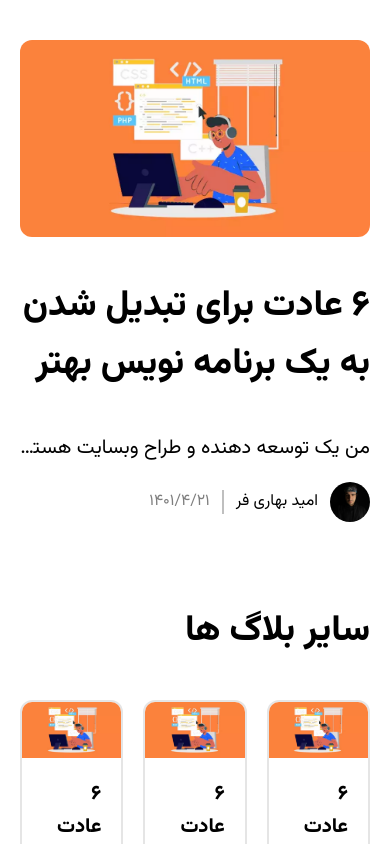
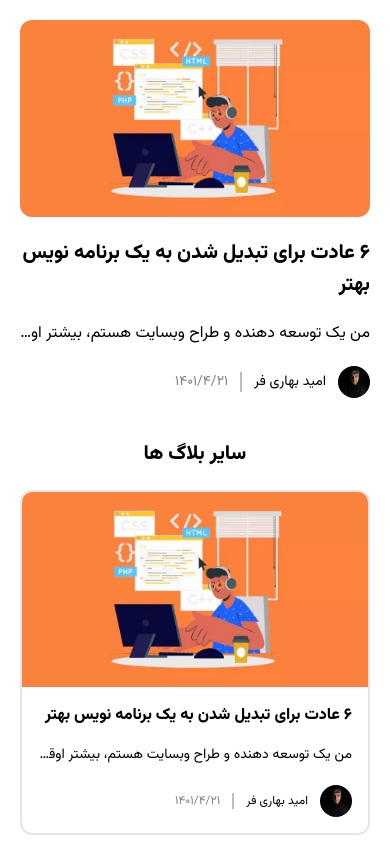
Before and after one commit to omidbaharifar/pachim-blog, a Next.js app: page / in a window 390 px wide. Shown: the top 844 px of the page. Built offline with nearby package versions, Linux system fonts and the light colour scheme.

Commit message:
feat: blog responsive added

```diff
--- a/components/cards/blogCard/index.tsx
+++ b/components/cards/blogCard/index.tsx
@@ -1,5 +1,4 @@
 import { FC } from "react";
-import Image from "next/image";
 import Link from "next/link";
 import UserImage from "@/components/images/userImage";
 import MainImage from "@/components/images/mainImage";
@@ -29,21 +28,27 @@ const BlogCard: FC<props> = ({ blog, large }) => {
         />
         <h2
           className={`font-bold leading-relaxed ${
-            large ? "text-4xl my-10" : "text-xl m-5"
+            large
+              ? "text-xl sm:text-2xl lg:text-4xl my-5 sm:my-8 lg:my-10"
+              : "text-base lg:text-xl m-4 lg:m-5"
           }`}
         >
           {blog.title}
         </h2>
         <p
           className={`whitespace-nowrap text-ellipsis overflow-hidden mb-5 ${
-            large ? "text-xl" : "text-base mx-5"
+            large
+              ? "text-base sm:text-lg lg:text-xl"
+              : "text-sm lg:text-base mx-4 lg:mx-5"
           }`}
         >
           {blog.short}
         </p>
         <div
           className={`flex justify-start items-center mt-auto ${
-            large ? "mb-10 text-base" : "mb-5 mx-5 text-sm"
+            large
+              ? "mb-5 sm:mb-8 lg:mb-10 text-sm lg:text-base"
+              : "mb-4 mx-4 lg:mb-5 lg:mx-5 text-xs lg:text-sm"
           }`}
         >
           <div className="flex justify-center items-center gap-3 pl-3">
--- a/components/images/userImage/index.tsx
+++ b/components/images/userImage/index.tsx
@@ -10,7 +10,7 @@ interface props {
 const UserImage: FC<props> = ({ src, alt, className = "" }) => {
   return (
     <div
-      className={`rounded-full overflow-hidden w-10 h-10 flex-none ${className}`}
+      className={`rounded-full overflow-hidden w-8 h-8 lg:w-10 lg:h-10 flex-none ${className}`}
     >
       <Image
         src={src}
--- a/domain/home/index.tsx
+++ b/domain/home/index.tsx
@@ -4,7 +4,7 @@ import blogList from "@/data/blogList";
 
 const HomeContent = () => {
   return (
-    <main className="max-w-screen-xl w-full mx-auto px-5">
+    <main className="max-w-screen-xl w-full mx-auto px-5 lg:px-10">
       <MainBlog blogList={blogList} />
       <MoreBlogs blogList={blogList} />
     </main>
--- a/domain/home/sections/mainBlog/index.tsx
+++ b/domain/home/sections/mainBlog/index.tsx
@@ -7,7 +7,7 @@ interface props {
 
 const MainBlog: FC<props> = ({ blogList }) => {
   return (
-    <ul className="mt-10">
+    <ul className="mt-5 lg:mt-10">
       {blogList?.map((item, key) => {
         if (key === 0) {
           return <BlogCard blog={item} key={key} large />;
--- a/domain/home/sections/moreBlogs/index.tsx
+++ b/domain/home/sections/moreBlogs/index.tsx
@@ -9,10 +9,10 @@ interface props {
 const MoreBlogs: FC<props> = ({ blogList }) => {
   return (
     <>
-      <h2 className="font-bold leading-relaxed text-4xl my-10">
+      <h2 className="font-bold leading-relaxed text-xl sm:text-2xl lg:text-4xl my-5 sm:my-8 lg:my-10 text-center 580:text-right">
         {moreBlogsData.title}
       </h2>
-      <ul className="grid grid-cols-3 gap-5 mb-20">
+      <ul className="grid grid-cols-1 580:grid-cols-2 md:grid-cols-3 gap-5 mb-10 lg:mb-20">
         {blogList?.map((item, key) => {
           if (key !== 0) {
             return <BlogCard blog={item} key={key} />;
--- a/tailwind.config.js
+++ b/tailwind.config.js
@@ -10,7 +10,11 @@ module.exports = {
     vazirmatn: "var(--font-vazirmatn)",
   },
   theme: {
-    extend: {},
+    extend: {
+      screens: {
+        580: "580px",
+      },
+    },
   },
   plugins: [],
 };
```
